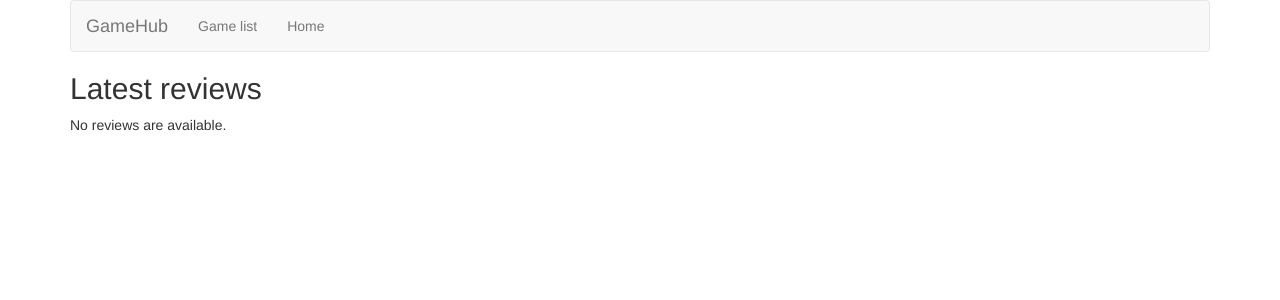
After one commit to derrickc0527/GameReviewApp, a Django app: page /reviews/ in a window 1280 px wide. The commit adds this page. Shown: the top 300 px of the page. Run offline with Django 3.2, Linux system fonts and the light colour scheme; data that the repository does not hold is empty; some libraries are stand-ins or nearby versions.

Commit message:
basic pages created

```diff
--- a/GameReviewApp/settings.py
+++ b/GameReviewApp/settings.py
@@ -57,7 +57,7 @@ ROOT_URLCONF = 'GameReviewApp.urls'
 TEMPLATES = [
     {
         'BACKEND': 'django.template.backends.django.DjangoTemplates',
-        'DIRS': [os.path.join(BASE_DIR, 'templates')],
+        'DIRS': [],
         'APP_DIRS': True,
         'OPTIONS': {
             'context_processors': [
--- a/GameReviewApp/urls.py
+++ b/GameReviewApp/urls.py
@@ -13,10 +13,11 @@ Including another URLconf
     1. Import the include() function: from django.conf.urls import url, include
     2. Add a URL to urlpatterns:  url(r'^blog/', include('blog.urls'))
 """
-from django.conf.urls import url
+from django.conf.urls import url, include
 from django.contrib import admin
 
 urlpatterns = [
     url(r'^admin/', admin.site.urls),
+    url(r'^reviews/', include('reviews.urls', namespace="reviews")),
 
 ]
--- /dev/null
+++ b/reviews/templates/base.html
@@ -0,0 +1,28 @@
+{% load bootstrap3 %}
+
+{% bootstrap_css %}
+{% bootstrap_javascript %}
+
+{% block bootstrap3_content %}
+<div class="container">
+    <nav  class="navbar navbar-default">
+        <div class="navbar-header">
+            <a class="navbar-brand" href="{% url 'reviews:review_list' %}">GameHub</a>
+        </div>
+        <div id="navbar" class="navbar-collapse collapse">
+            <ul class="nav navbar-nav">
+                <li><a href="{% url 'reviews:game_list' %}">Game list</a></li>
+                <li><a href="{% url 'reviews:review_list' %}">Home</a></li>
+            </ul>
+        </div>
+    </nav>
+
+
+    <h1>{% block title %}(no title){% endblock %}</h1>
+
+    {% bootstrap_messages %}
+
+    {% block content %}(no content){% endblock %}
+</div>
+
+{% endblock %}
--- a/reviews/templates/game_detail.html
+++ b/reviews/templates/game_detail.html
@@ -29,7 +29,7 @@
 {% if error_message %}<p><strong>{{ error_message }}</strong></p>{% endif %}
 
 <form action="{% url 'reviews:add_review' game.id %}" method="post" class="form">
-    {% csrf_token %}s
+    {% csrf_token %}ss
     {% bootstrap_form form layout='inline' %}
     {% buttons %}
     <button type="submit" class="btn btn-primary">
--- a/reviews/templates/review_detail.html
+++ b/reviews/templates/review_detail.html
@@ -9,3 +9,4 @@
 <p>{{ review.pub_date }}</p>
 <p>{{ review.comment }}</p>
 {% endblock %}
+s
--- a/reviews/views.py
+++ b/reviews/views.py
@@ -12,26 +12,26 @@ import datetime
 def review_list(request):
     latest_review_list = Review.objects.order_by('-pub_date')[:9]
     context = {'latest_review_list':latest_review_list}
-    return render(request, 'reviews/review_list.html', context)
+    return render(request, 'review_list.html', context)
 
 
 def review_detail(request, review_id):
     review = get_object_or_404(Review, pk=review_id)
-    return render(request, 'reviews/review_detail.html', {'review': review})
+    return render(request, 'review_detail.html', {'review': review})
 
 
 def game_list(request):
     game_list = Game.objects.order_by('-name')
     context = {'game_list':game_list}
-    return render(request, 'reviews/game_list.html', context)
+    return render(request, 'game_list.html', context)
 
 
 def game_detail(request, wine_id):
     game = get_object_or_404(Game, pk=game_id)
     form = ReviewForm()
-    return render(request, 'reviews/game_detail.html', {'game': game, 'form': form})
+    return render(request, 'game_detail.html', {'game': game, 'form': form})
 
-def add_review(request, wine_id):
+def add_review(request, game_id):
     game = get_object_or_404(Game, pk=game_id)
     form = ReviewForm(request.POST)
     if form.is_valid():
@@ -50,4 +50,4 @@ def add_review(request, wine_id):
         user hits the Back button."""
         return HttpResponseRedirect(reverse('reviews:game_detail', args=(game.id,)))
 
-    return render(request, 'reviews/game_detail.html', {'game': game, 'form': form})
+    return render(request, 'game_detail.html', {'game': game, 'form': form})
```
Also changed, not shown: db.sqlite3, reviews/migrations/0001_initial.py (added), 10 other files.
